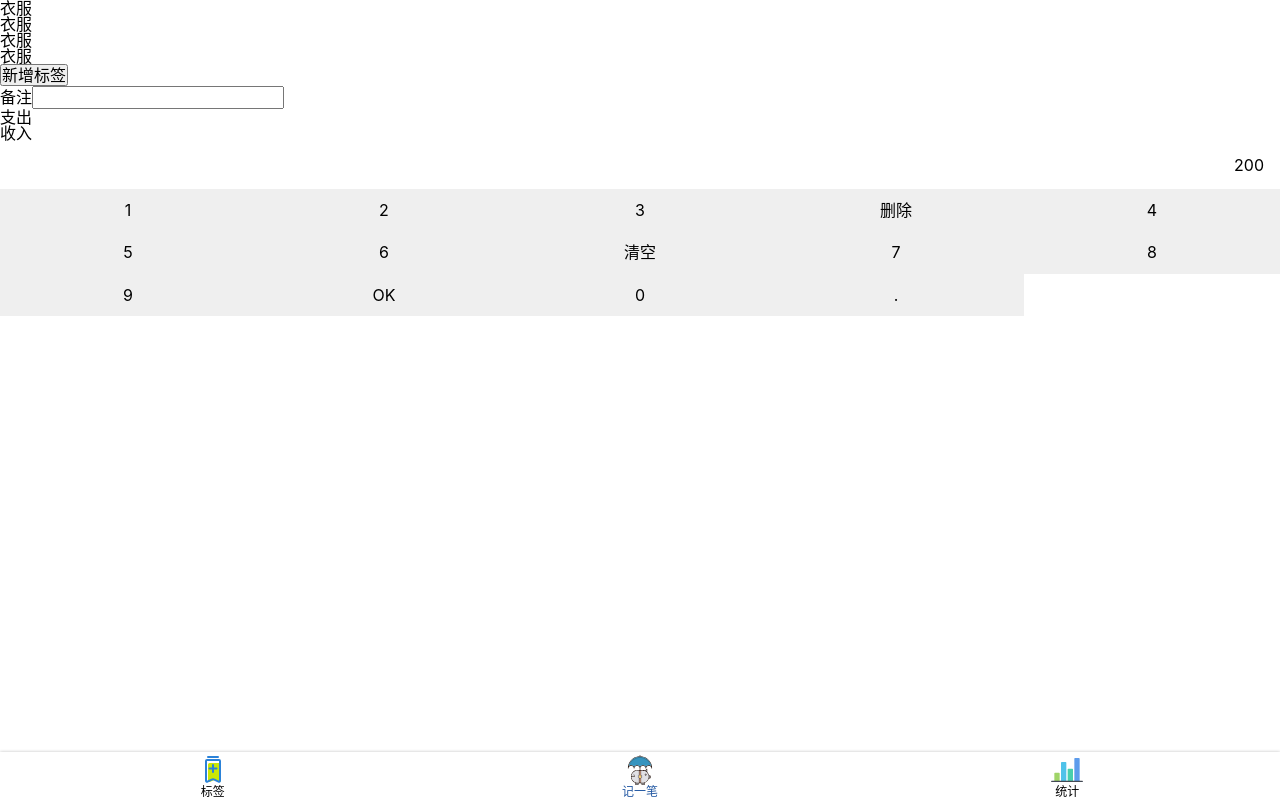
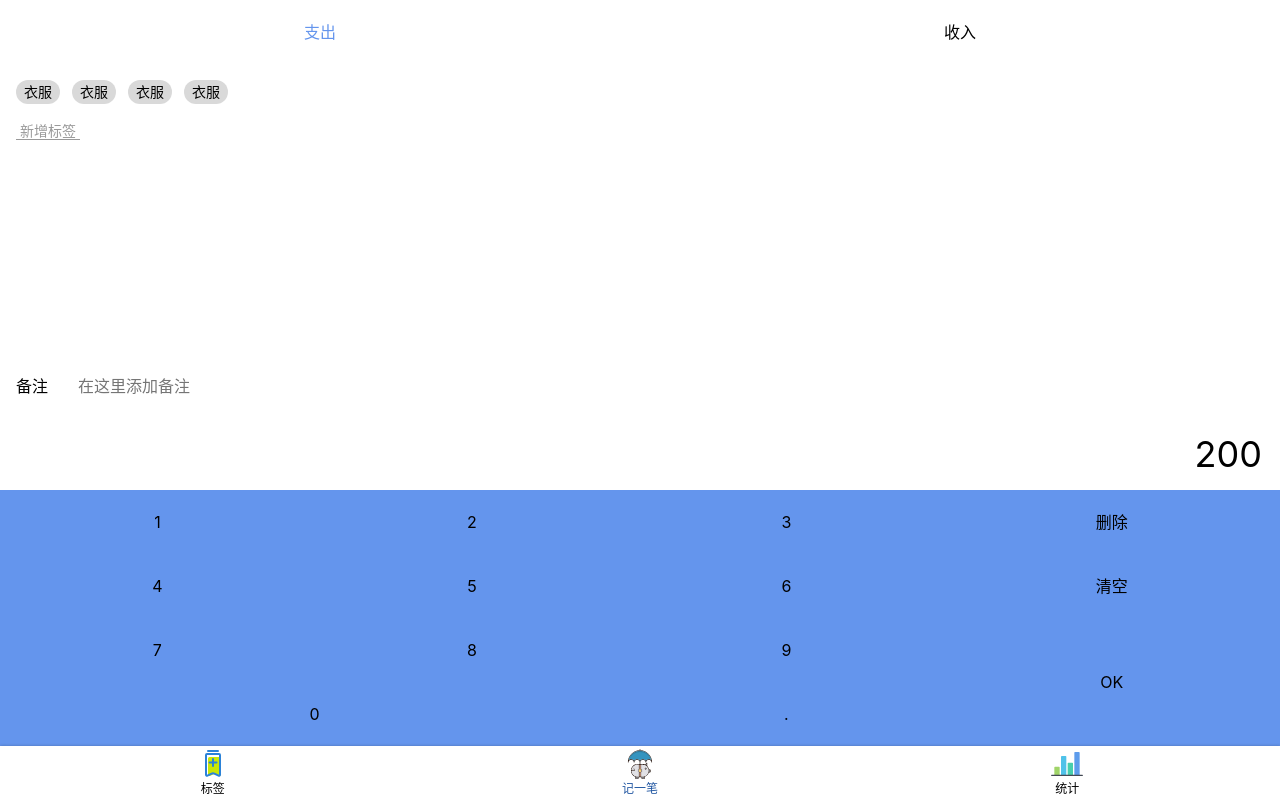
Before and after one commit to Shao-FrontDev/Vue-money-website, a Vue app: page /#/money in a window 1280 px wide. Built offline with nearby package versions, Linux system fonts and the light colour scheme.

Commit message:
完成了Money 的基本样式

```diff
--- a/package.json
+++ b/package.json
@@ -3,7 +3,7 @@
   "version": "0.1.0",
   "private": true,
   "scripts": {
-    "serve": "vue-cli-service serve",
+    "start": "vue-cli-service serve",
     "build": "vue-cli-service build",
     "lint": "vue-cli-service lint"
   },
--- a/src/assets/styles/reset.scss
+++ b/src/assets/styles/reset.scss
@@ -5,7 +5,7 @@
 }
 
 body {
-  line-height: 1;
+  line-height: 1.5;
 }
 ol,
 ul {
--- a/src/views/Money.vue
+++ b/src/views/Money.vue
@@ -1,5 +1,11 @@
 <template>
   <Layout>
+    <div>
+      <ul class="types">
+        <li class="selected">支出</li>
+        <li>收入</li>
+      </ul>
+    </div>
     <div class="tags">
       <ul class="current">
         <li>衣服</li>
@@ -7,7 +13,7 @@
         <li>衣服</li>
         <li>衣服</li>
       </ul>
-      <div class="">
+      <div class="new">
         <button>
           新增标签
         </button>
@@ -16,14 +22,8 @@
     <div>
       <label class="notes">
         <span class="name">备注</span>
-        <input type="text" />
+        <input type="text" placeholder="在这里添加备注" />
       </label>
-    </div>
-    <div>
-      <ul class="types">
-        <li class="selected">支出</li>
-        <li>收入</li>
-      </ul>
     </div>
     <div class="output">
       <span>{{ output }}</span>
@@ -42,7 +42,7 @@
         <button>8</button>
         <button>9</button>
         <button class="ok">OK</button>
-        <button>0</button>
+        <button class="zero">0</button>
         <button>.</button>
       </div>
     </div>
@@ -69,61 +69,98 @@ export default {
 };
 </script>
 
-<style lang="scss" scope>
-.options {
-  /* background: olive; */
-  display: flex;
-  padding: 1em 0;
-  justify-content: space-between;
-  text-align: center;
-}
-.options span {
-  display: block;
+<style lang="scss" scoped>
+@import "~@/assets/styles/helper.scss";
+
+.tags {
+  font-size: 14px;
+  padding: 16px;
   flex: 1;
+  > .current {
+    display: flex;
+    > li {
+      background: #d9d9d9;
+      $h: 24px;
+      height: $h;
+      line-height: $h;
+      border-radius: ($h/2);
+      padding: 0 8px;
+      margin-right: 12px;
+    }
+  }
+  > .new {
+    padding-top: 16px;
+    button {
+      background: transparent;
+      border: none;
+      color: #999;
+      border-bottom: 1px solid;
+      padding: 0 4px;
+    }
+  }
 }
 
-.active {
-  padding-bottom: 0.5em;
-  border-bottom: 2px solid black;
+.numberPad {
+  min-height: 256px;
+  .buttons {
+    display: grid;
+    grid-template-columns: repeat(4, auto);
+    button {
+      border: none;
+      height: 64px;
+      background-color: cornflowerblue;
+    }
+    .ok {
+      grid-column: 4 / 5;
+      grid-row-start: 3;
+      grid-row-end: 5;
+      height: auto;
+    }
+    .zero {
+      grid-column-start: 1;
+      grid-column-end: 3;
+    }
+  }
 }
 
-.tag {
-  flex: 1;
-}
-
-.buttons {
+.types {
   display: flex;
-  flex-wrap: wrap;
+  height: 64px;
+  line-height: 64px;
+  .selected {
+    color: cornflowerblue;
+  }
+  > * {
+    text-align: center;
+    width: 50%;
+  }
 }
 
 .output {
-  padding: 1em;
-  display: flex;
-  flex-direction: row-reverse;
+  position: relative;
+  height: 72px;
+  font-size: 36px;
+  line-height: 72px;
+
+  span {
+    position: absolute;
+    right: 18px;
+  }
 }
 
-.buttons > button {
-  width: 20%;
-  border: none;
-  padding: 0.75em;
-  transition: all 0.5s ease-in;
-}
+.notes {
+  height: 64px;
+  line-height: 64px;
+  font-size: 16px;
+  padding: 16px;
+  span {
+    margin-right: 12px;
+  }
 
-.buttons > button:focus {
-  outline: none;
-  background: cadetblue;
-}
-
-.content {
-  display: flex;
-  flex-direction: column;
-  flex-grow: 1;
-  overflow: auto;
-}
-
-.nav-wrapper {
-  display: flex;
-  flex-direction: column;
-  height: 100vh;
+  input {
+    border: none;
+    outline: none;
+    padding-left: 18px;
+  }
 }
 </style>
--- a/vue.config.js
+++ b/vue.config.js
@@ -14,7 +14,8 @@ module.exports = {
       .use("svg-sprite-loader")
       .loader("svg-sprite-loader")
       .options({ extract: false })
-      .end();
+      .end()
+
 
     config
       .plugin("svg-sprite")
```
